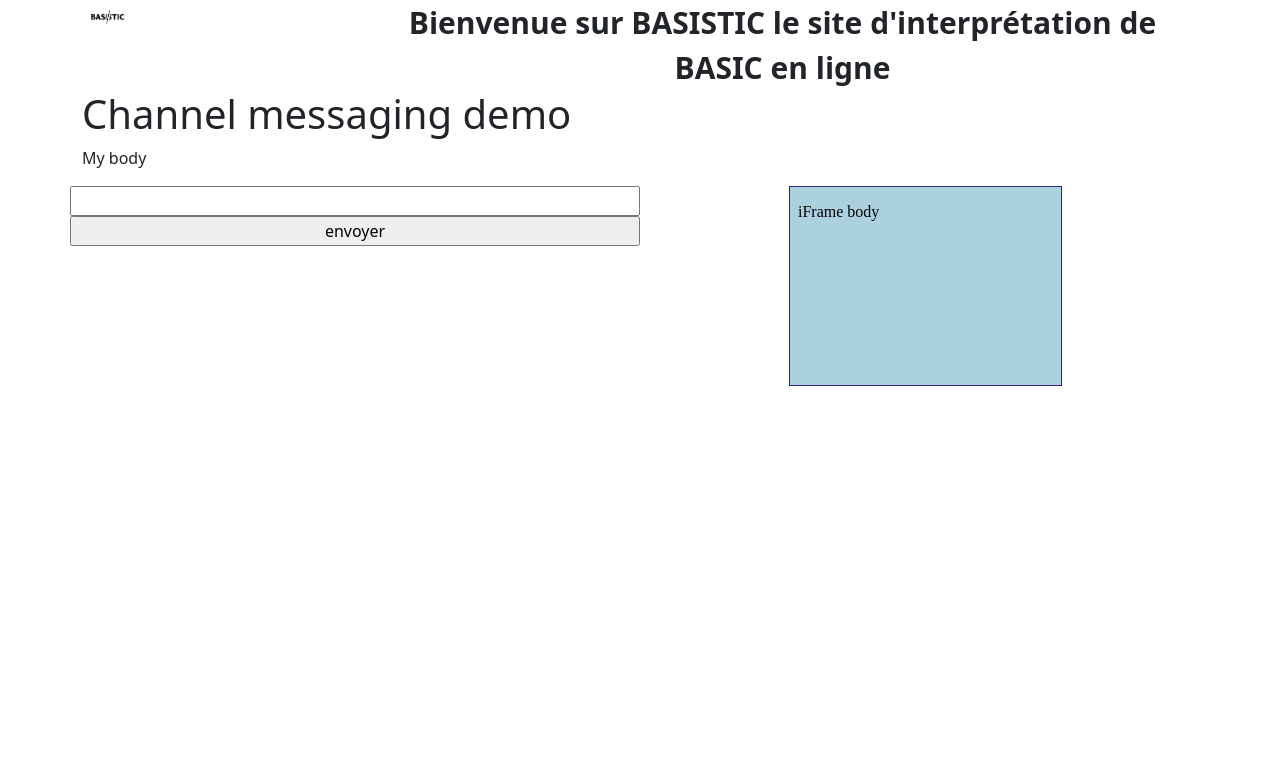
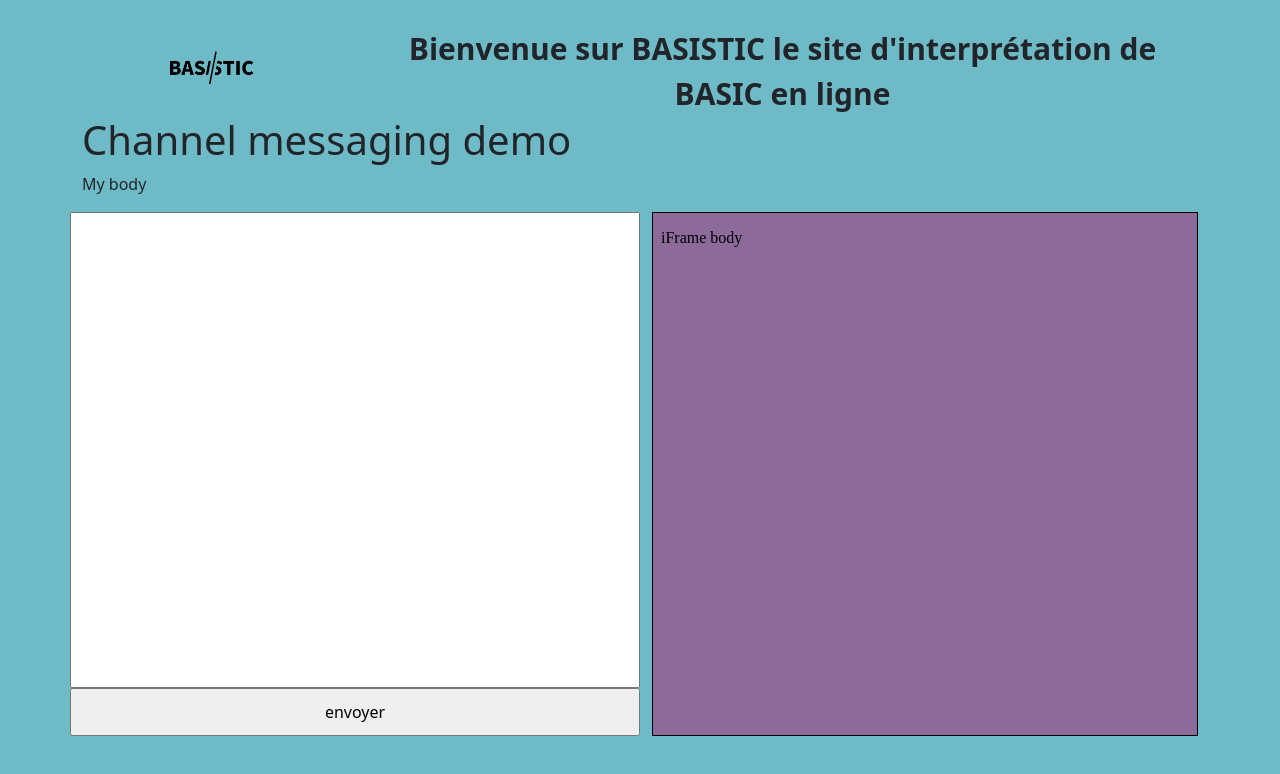
Before and after one commit to lise-rg/BASISTIC, a plain HTML site: page html/main.html in a window 1280 px wide. Drawn offline with Linux system fonts and the light colour scheme.

Commit message:
Co-authored-by: KelennNicolle <KelennNicolle@users.noreply.github.com>

```diff
--- a/html/main.html
+++ b/html/main.html
@@ -1,5 +1,5 @@
 <!DOCTYPE html>
-<html>
+<html style="height:100%;">
     <head>
         <meta charset="UTF-8" />
         <link rel="stylesheet" href="stylesheet.css">
@@ -9,46 +9,48 @@
         <script type="text/javascript" src="../modules/jquery-ui-1.13.1.custom/jquery-ui.min.js"></script>
         <title>BASISTIC</title>
     </head>
-    <body>
 
-      <div class="container">
+    <body class="main" style="height: 100%; min-height: 100%; padding: 2% 0% 5% 0%;">
 
-        <div class="row">
+      <div class="container" style="height: 100%; min-height: 100%; display:flex; flex-direction:column; flex:1;">
 
-          <div class="col-3">
-            <img class="displayed" src="./img/logonul.png" style="width:20%;">
+        <div class="row" style="display:flex; flex:1;">
+
+          <div class="col-3" style="text-align:center;">
+            <img src="./img/logonul.png" style="width:50%;">
           </div>
 
-          <div class="col-9">
+          <div class="col-9" style="display: flex;flex-direction: row;align-items: center;">
             <header class="pagetitle"><strong>Bienvenue sur BASISTIC le site d'interprétation de BASIC en ligne</strong></header>
           </div>
 
         </div>
 
-        <div class="row">
+        <div class="row" style="display:flex; flex:1; flex-direction: row; justify-content: center;">
           <h1>Channel messaging demo</h1>
           <p class="output" id="output">My body</p>
         </div>
 
-        <div class="row">
+        <div class="row" style="display:flex; flex:6; flex-direction: row; justify-content: center;">
 
-          <div class="col-6">
+          <div class="col-6" style="display:flex; flex-direction: column;">
 
-            <div class="row">
-              <input id="textfield">
+            <div class="row" style="flex:10;">
+              <textarea class="input" id="textfield" style="height:100%; resize: none;"></textarea>
             </div>
 
-            <div class="row">
+            <div class="row" style="flex:1;">
               <input id="post" type="button" value="envoyer">
             </div>
 
           </div>
 
-          <div class="col-6">
+          <div class="col-6" style="display:flex; flex-direction: column;">
             <iframe class="sortie" id="sortie"
                 width="300"
                 height="200"
-                src="sortie.html">
+                src="sortie.html"
+                style="flex:1;">
             </iframe>
           </div>
 
--- a/html/stylesheet.css
+++ b/html/stylesheet.css
@@ -1,5 +1,4 @@
 img.displayed {
-    display: inline;
     margin-left: auto;
     margin-right: auto;
 }
@@ -7,25 +6,24 @@
     display: block;
     margin-left: auto;
     margin-right: auto;
-    border : 1px solid rgb(54, 35, 129);
-    width : 50%;
-
-}
-iframe.entrée {
-    display: block;
-    margin-left: auto;
-    margin-right: auto;
-    border : 1px solid rgb(54, 35, 129);
-    width : 50%;
-    word-wrap: break-word;
+    border : 1px solid rgb(0, 0, 0);
+    background-color: rgb(140, 107, 155);
+    width : 100%;
+    height : 50%;
 
 }
 header.pagetitle{
-    text-align: center;
+    text-align : center ;
     font-size: 30px;
 
 }
 
-body {
-    background-color: rgb(171, 209, 222);
+textarea.input{
+    height: 1000%;
+    width: 100%;
+    font-size: 18px;
 }
+
+body.main {
+    background-color: rgb(111, 186, 199);
+}
```
